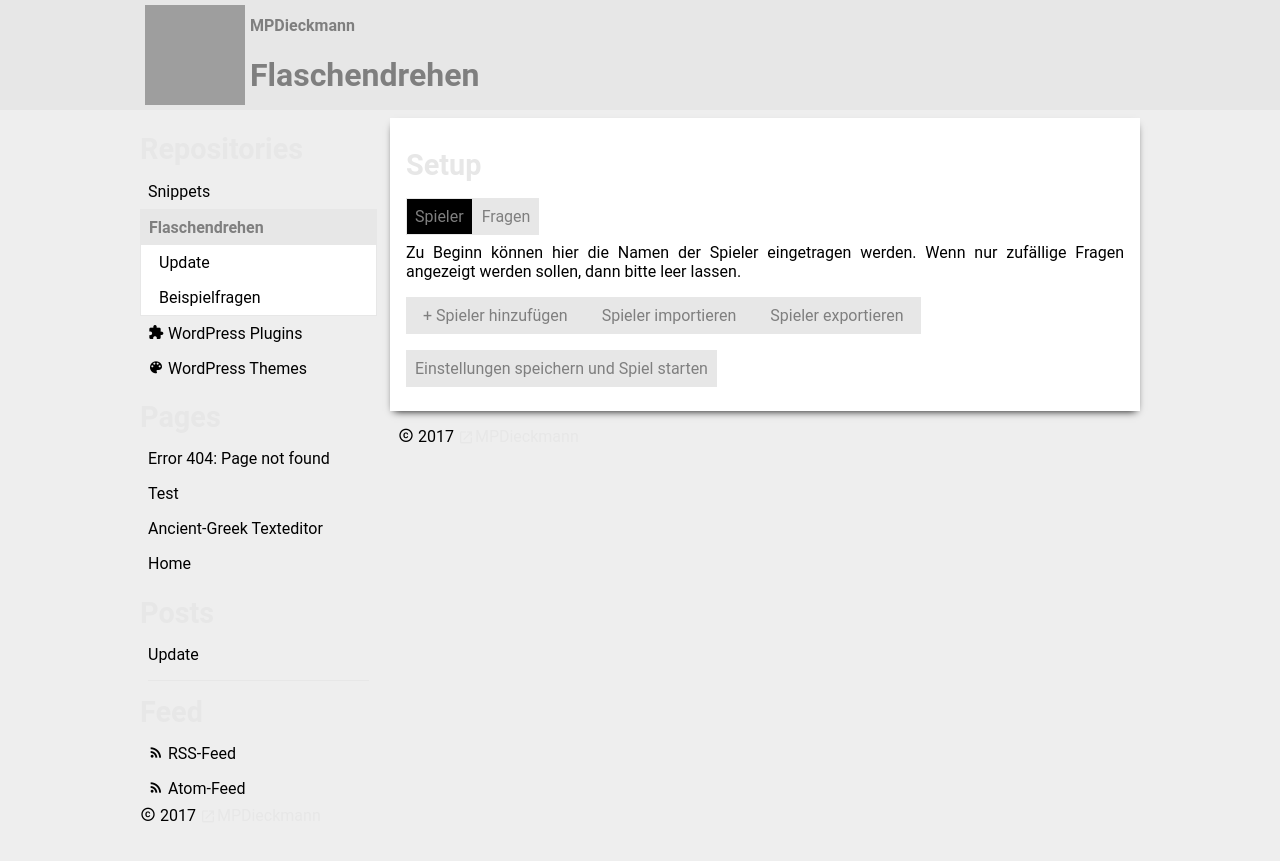
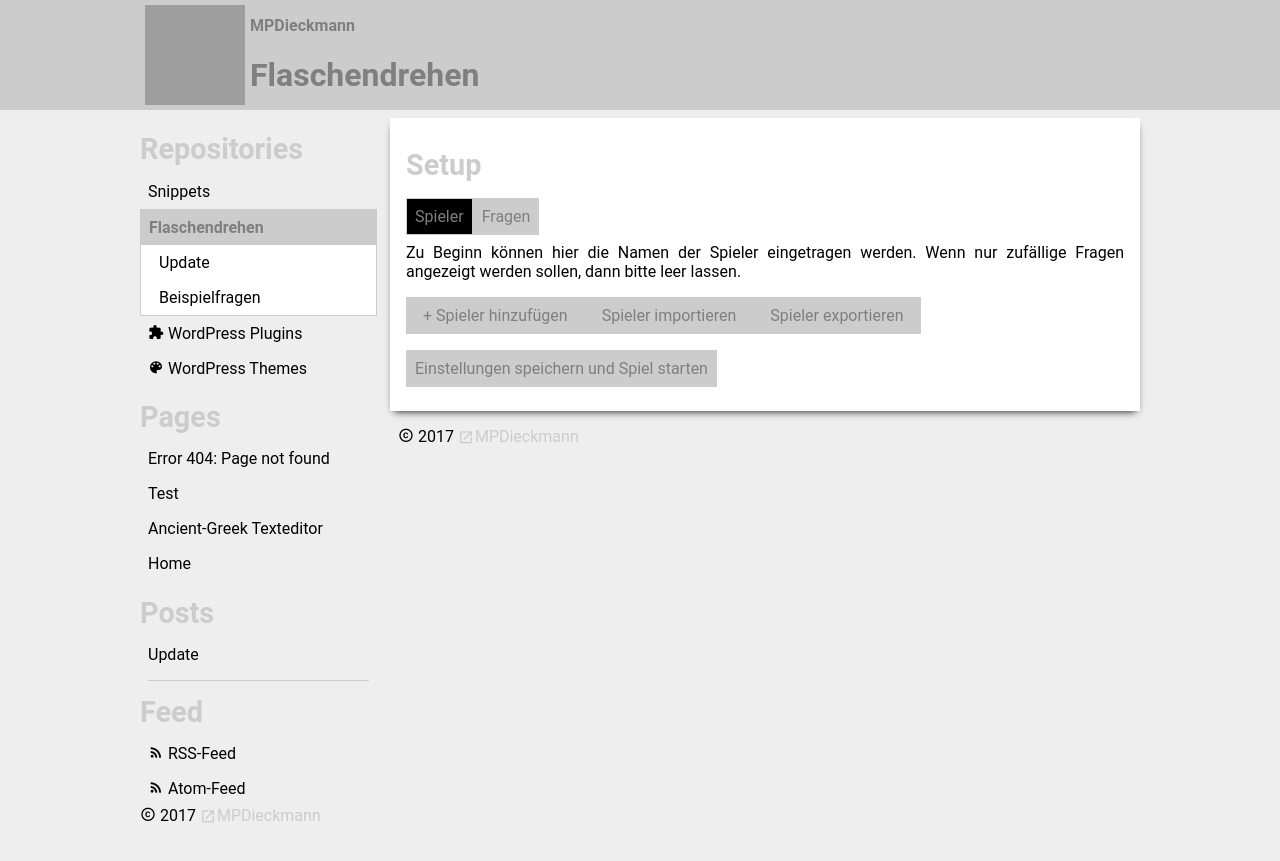
Before and after one commit to MPDieckmann/mpdieckmann.github.io, a Jekyll site: the page built from _repositories/flaschendrehen.html, in a window 1280 px wide. Shown: the top 861 px of the page. Built offline with Jekyll 4.4.1, drawn with Linux system fonts in a browser that asks for light colours; some web fonts are replaced; grey boxes are pictures that could not be loaded.

Commit message:
Update flaschendrehen.html

```diff
--- a/_repositories/flaschendrehen.html
+++ b/_repositories/flaschendrehen.html
@@ -1,6 +1,6 @@
 ---
 title: "Flaschendrehen"
-themecolor: "#e7e7e7"
+themecolor: "#ccc"
 themedforecolor: "#7f7f7f"
 showmeta: false
 ---
```
